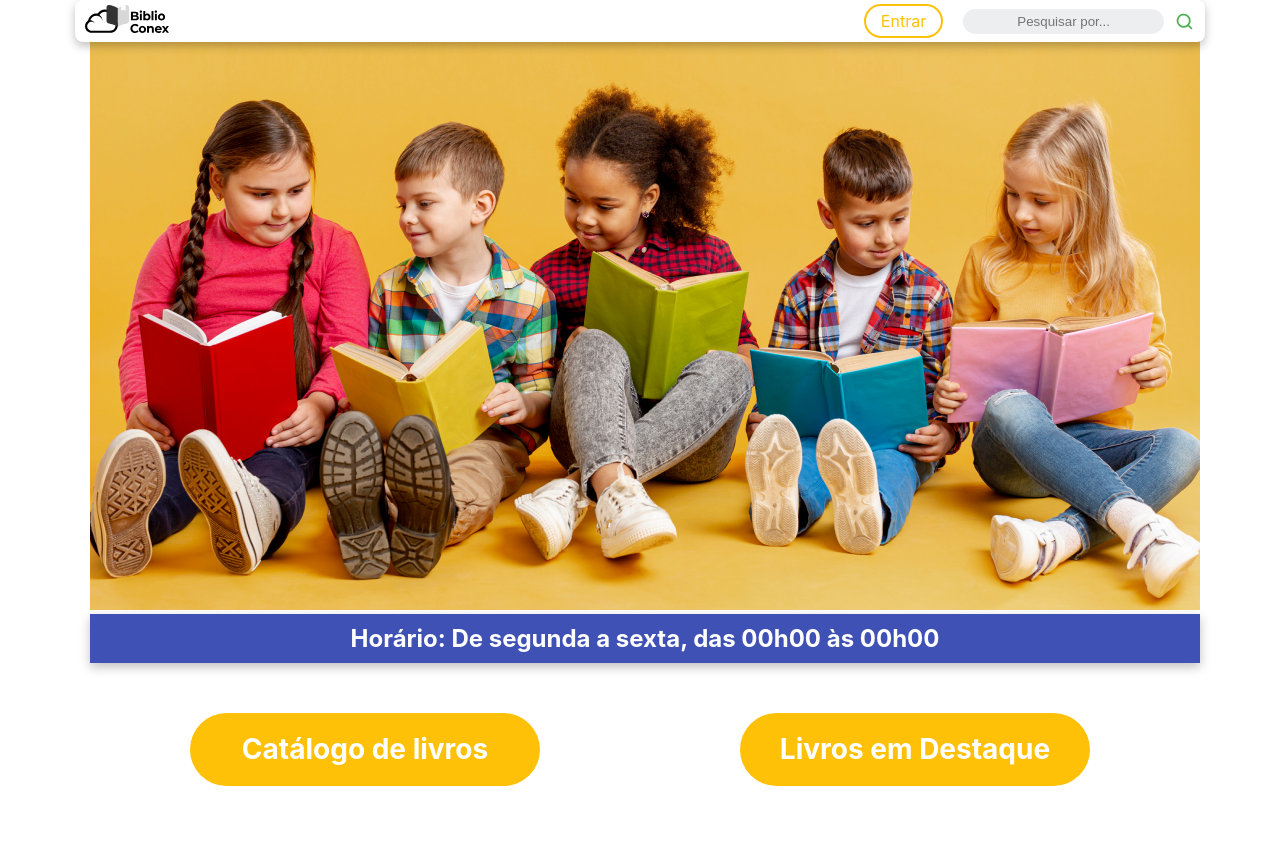
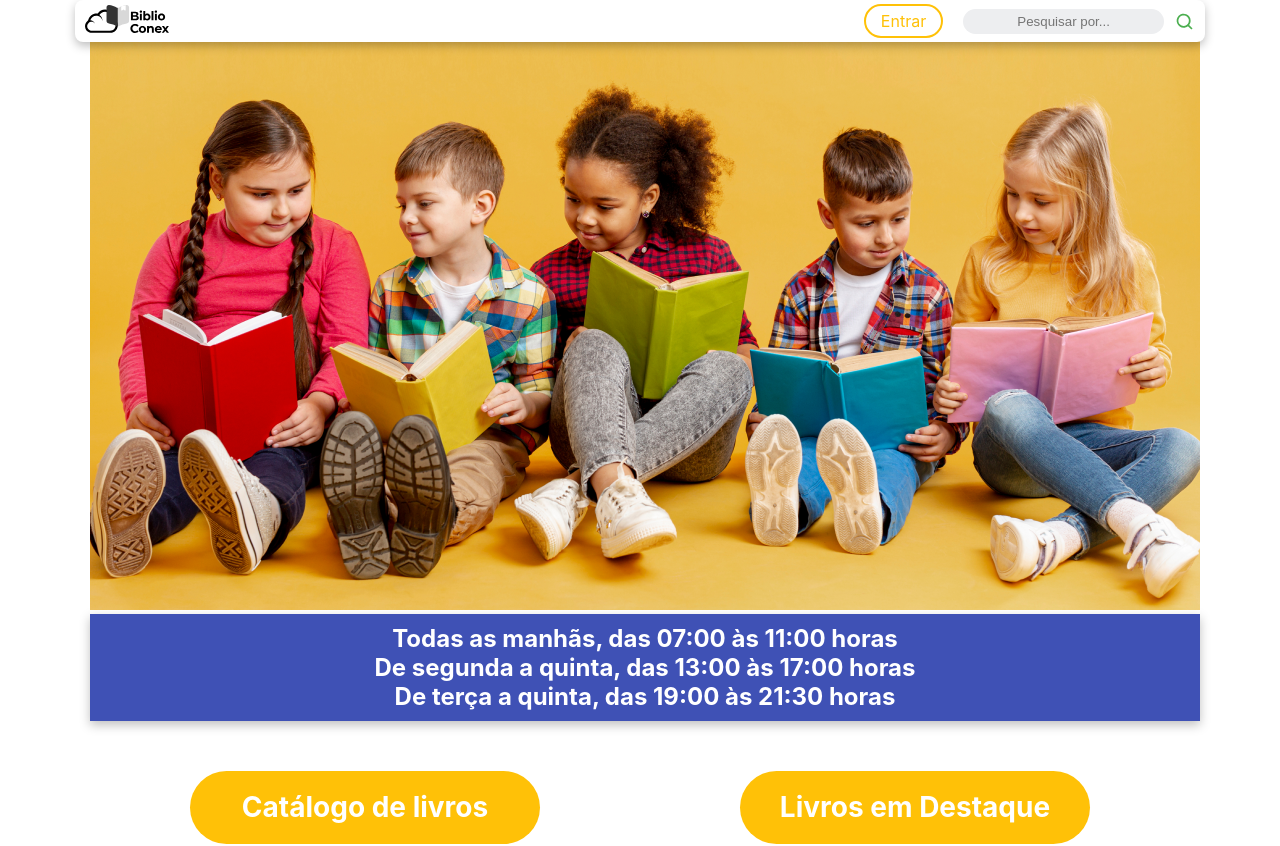
Before and after one commit to ES-231-gp2/frontend, a React (Create React App) app in the folder biblioconex/: page / in a window 1280 px wide. Shown: the top 846 px of the page. Built offline with nearby package versions, Linux system fonts and the light colour scheme; what axios-mock-adapter would draw is missing.

Commit message:
corrige horario de funcionamento e renomeia pastas

```diff
--- a/biblioconex/src/App.js
+++ b/biblioconex/src/App.js
@@ -5,14 +5,14 @@ import lupa from './imagens/lupa.svg';
 import './App.css';
 import './App-header.css';
 
-import Home from './containers/P1_Home/Home';
-import Login from './containers/P2_Login/Login';
+import Home from './containers/Home/Home';
+import Login from './containers/Login/Login';
 import Bibliotecario from './containers/Perfis/Bibliotecario';
 import Aluno from './containers/Perfis/Aluno';
 import Catalogo from './containers/Catalogo/Catalogo';
 import Livros_Aluno from './containers/Livros_Aluno/livros_aluno';
 import Cadastro from './containers/Cadastro/Cadastro';
-import { Orientacao1, Orientacao2, Orientacao3 } from './containers/P7_Orientacoes/Orientacoes';
+import { Orientacao1, Orientacao2, Orientacao3 } from './containers/Orientacoes/Orientacoes';
 import Turmas from './containers/Turmas/Turmas';
 import Alunos from './containers/Alunos/Alunos';
 import Professor from './containers/Perfis/Professor';
--- a/biblioconex/src/containers/P1_Home/Home.css
+++ b/biblioconex/src/containers/Home/Home.css
@@ -12,14 +12,16 @@
     box-shadow: 0px 4px 10px 0px rgba(0, 0, 0, 0.25);
     width: 1090px;
     padding: 10px;
+    display: flex;
+    flex-direction: column;
     align-items: center;
-    display: flex;
     justify-content: center;
     color: white;
     font-size: 24px;
     font-weight: bold;
     margin-bottom: 50px;
 }
+
 
 .Button {
     width: 350px;
--- /dev/null
+++ b/biblioconex/src/containers/Home/Home.js
@@ -0,0 +1,52 @@
+
+import { Link } from 'react-router-dom';
+import Box from '../../components/Box/Box';
+import './Home.css';
+
+export default function () {
+    return (
+        <div className='Home-contents'>
+            <img src="/childrens-lecture.png" className="Image-childrens"></img>
+            <div className='Horarios'>
+                <div>Todas as manhãs, das 07:00 às 11:00 horas</div>
+                <div>De segunda a quinta, das 13:00 às 17:00 horas</div>
+                <div>De terça a quinta, das 19:00 às 21:30 horas</div>
+            </div>
+            <div className='Button-contents'>
+                <div className='Button'>
+                    <Link to="/catalogo" className='Custom-link-button'>
+                        Catálogo de livros
+                    </Link></div>
+                <div className='Button'>
+                    <Link to="/destaques" className='Custom-link-button'>
+                        Livros em Destaque
+                    </Link></div>
+            </div>
+                <div className='Box-contents'>
+            <Box
+            image="/box1.png"
+            text="Quer reservar algum livro ou entrar na fila de espera?"
+            buttonText="Saiba mais"
+            linkTo="/Orientacao1"
+            />
+
+            <Box
+                image="/childrens_with_books1.png"
+                text="Sentiu falta de algum livro? Nos faça uma sugestão!"
+                buttonText="Saiba mais"
+                linkTo="/Orientacao2"
+            />
+
+            <Box
+                image="/childrens_with_books2.png"
+                text="Fique por dentro dos prazos de entrega e cuidados com os livros!"
+                buttonText="Saiba mais"
+                linkTo="/Orientacao3"
+            />
+
+
+            </div>
+
+        </div>
+    )
+}
--- a/biblioconex/src/containers/P2_Login/Login.js
+++ b/biblioconex/src/containers/Login/Login.js
@@ -10,7 +10,7 @@ export default function () {
                 <input placeholder='E-mail'></input>
                 <input placeholder='Senha'></input>
                 <div className='botao-login'>
-                    <Link to="/perfil" className='Custom-link-button'>
+                    <Link to="/bibliotecario" className='Custom-link-button'>
                         Entrar
                     </Link>
                 </div>
--- a/biblioconex/src/containers/P1_Home/Home.js
+++ /dev/null
@@ -1,48 +0,0 @@
-
-import { Link } from 'react-router-dom';
-import Box from '../../components/Box/Box';
-import './Home.css';
-
-export default function () {
-    return (
-        <div className='Home-contents'>
-            <img src="/childrens-lecture.png" className="Image-childrens"></img>
-            <div className='Horarios'>Horário: De segunda a sexta, das 00h00 às 00h00</div>
-            <div className='Button-contents'>
-                <div className='Button'>
-                    <Link to="/catalogo" className='Custom-link-button'>
-                        Catálogo de livros
-                    </Link></div>
-                <div className='Button'>
-                    <Link to="/destaques" className='Custom-link-button'>
-                        Livros em Destaque
-                    </Link></div>
-            </div>
-                <div className='Box-contents'>
-            <Box
-    image="/box1.png"
-    text="Quer reservar algum livro ou entrar na fila de espera?"
-    buttonText="Saiba mais"
-    linkTo="/Orientacao1"
-/>
-
-<Box
-    image="/childrens_with_books1.png"
-    text="Sentiu falta de algum livro? Nos faça uma sugestão!"
-    buttonText="Saiba mais"
-    linkTo="/Orientacao2"
-/>
-
-<Box
-    image="/childrens_with_books2.png"
-    text="Fique por dentro dos prazos de entrega e cuidados com os livros!"
-    buttonText="Saiba mais"
-    linkTo="/Orientacao3"
-/>
-
-
-            </div>
-
-        </div>
-    )
-}
```
Also changed, not shown: biblioconex/src/containers/Login/Login.css (renamed from biblioconex/src/containers/P2_Login/Login.css), biblioconex/src/containers/Orientacoes/Orientacoes.css (renamed from biblioconex/src/containers/P7_Orientacoes/Orientacoes.css), biblioconex/src/containers/Orientacoes/Orientacoes.js (renamed from biblioconex/src/containers/P7_Orientacoes/Orientacoes.js).
